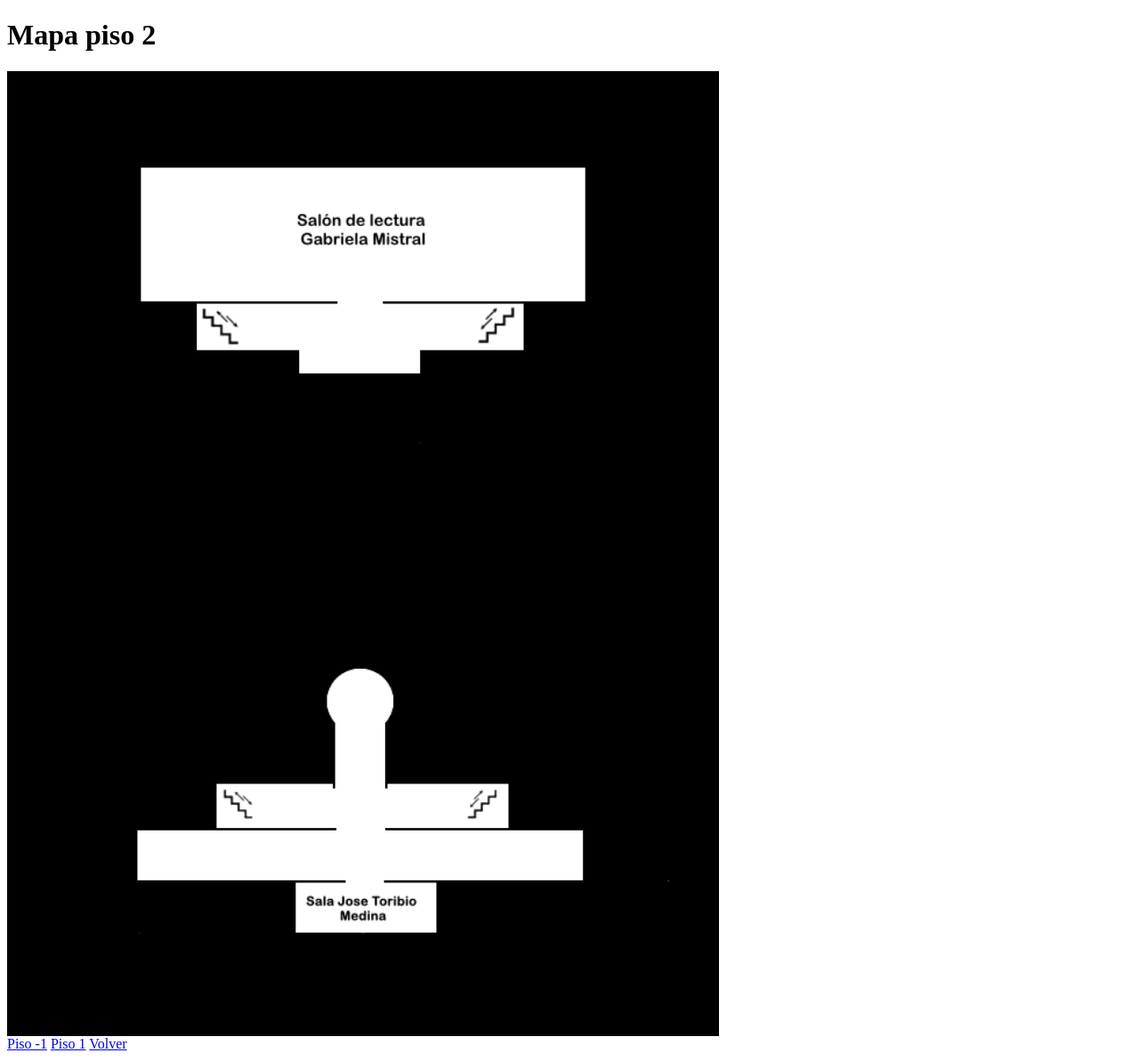
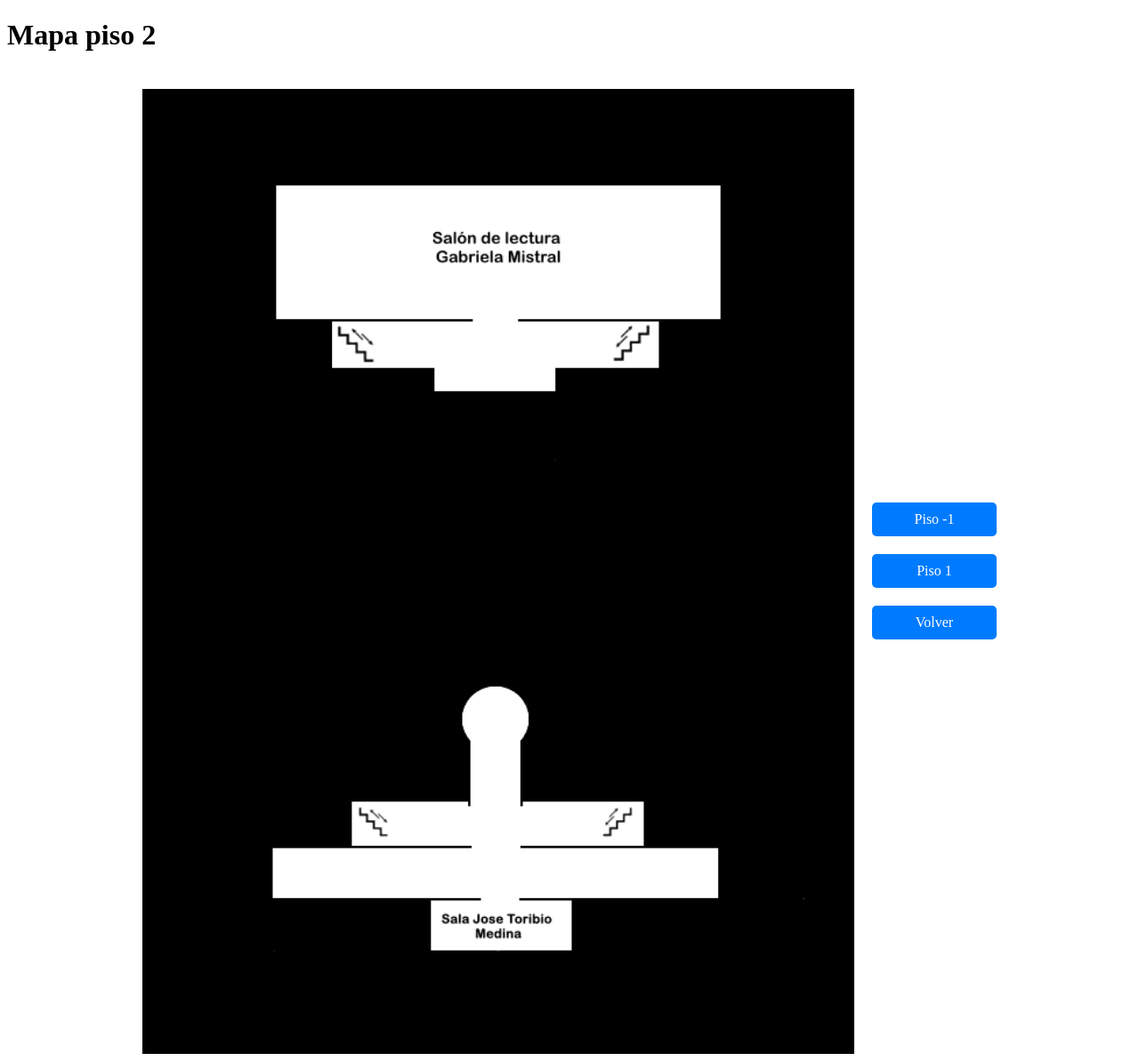
Before and after one commit to re7490/Mapa-Reportes, a Django app: page /piso2/ in a window 1280 px wide. Shown: the whole page at 89% size. Run offline with Django 5.2, Linux system fonts and the light colour scheme; data that the repository does not hold is empty.

Commit message:
mejora visual de mapa y botones

```diff
--- a/reporte/templates/mapa/piso2.html
+++ b/reporte/templates/mapa/piso2.html
@@ -3,9 +3,15 @@
 <head>
     <meta charset="UTF-8">
     <meta name="viewport" content="width=device-width, initial-scale=1.0">
-    <title>Mapa Bilioteca Nacional</title>
     <style>
-        /* Contenedor del mapa */
+        .contenedor-general {
+            display: flex;
+            justify-content: center;
+            align-items: center;
+            max-width: 1000px; /* Ajusta el ancho máximo */
+            margin: auto;
+            padding-top: 20px;
+        }
         .mapa-container {
             display: flex;
             justify-content: center;
@@ -20,6 +26,25 @@
             width: 100%;
             height: auto;
             display: block;
+        }
+        .button {
+            display: flex;
+            flex-direction: column;
+            align-items: center;
+            margin-left: 20px; /* Espacio entre el mapa y los enlaces */
+        }
+        .button a {
+            margin: 10px 0;
+            padding: 10px 20px;
+            background-color: #007BFF;
+            color: white;
+            text-decoration: none;
+            text-align: center;
+            border-radius: 5px;
+            width: 100px;
+        }
+        .button a:hover {
+            background-color: #0056b3;
         }
 
         /* Estilo del marcador */
@@ -61,6 +86,7 @@
 {% load static %}
 <body>
     <h1>Mapa piso 2</h1>
+    <div class="contenedor-general">
         <div class="mapa-container">
             <img src="{% static 'reporte/imagenes/2do_piso.jpg' %}" alt="Mapa" class="mapa-imagen" id="mapa">
         </div>
@@ -72,6 +98,7 @@
             {% else %}
                 <a href="{% url 'home' %}" class="button">Volver</a>
             {% endif %}
+        </div>
     </div>
 
     <!-- Overlay para el popup -->
```
Also changed, not shown: reporte/templates/mapa/piso-1.html (+29 -1 lines), reporte/templates/mapa/piso1.html (+29 -1 lines). Lines whose indentation alone changed are shown as unchanged.
